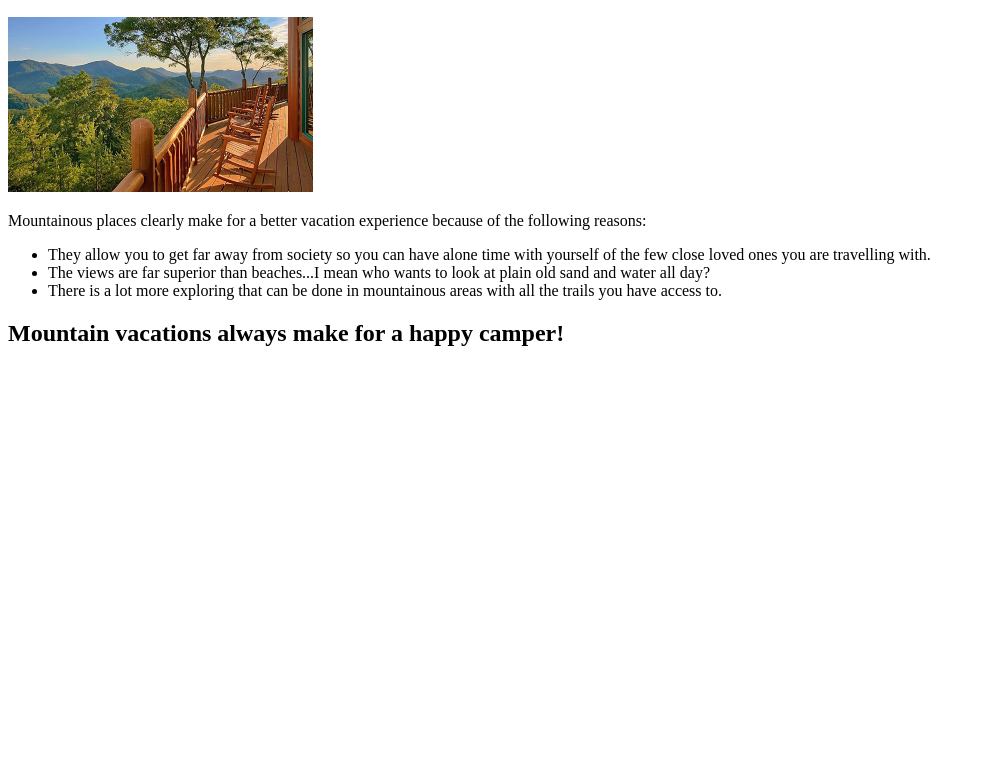
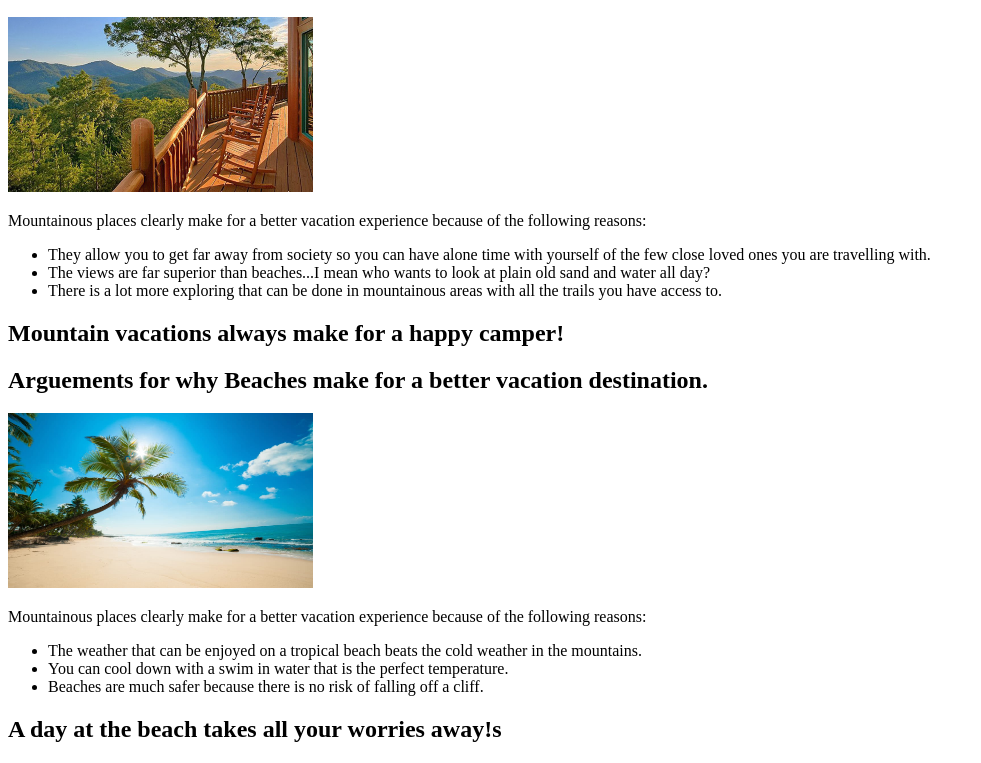
Before and after one commit to fatehrai/MMED-1054-Midterm-, a plain HTML site: page Index.html in a window 1280 px wide. Shown: the part 97-860 px from the top of the page, without its empty margins (0-981 px from the left). Before the commit the page ends 800 px from the top, so only its background shows below. Drawn offline with Linux system fonts and the light colour scheme.

Commit message:
Updated Index.html file by adding a section about beaches and provided reasons for why they are better

```diff
--- a/Index.html
+++ b/Index.html
@@ -9,7 +9,7 @@
 		<h1>Mountains or Beaches?</h1>
 
 
-		<section>
+	<section>
 			<h2>Arguements for why Mountains make for a better vacation destination.</h2>
 				<img src="images/Mountains.jpg" width="305" height="175" alt="Mountain vacation">
 			<p>Mountainous places clearly make for a better vacation experience because of the following reasons:</p>
@@ -19,6 +19,18 @@
 					<li>There is a lot more exploring that can be done in mountainous areas with all the trails you have access to.</li>
 				</ul>
 		</section>
+		<h2> Mountain vacations always make for a happy camper!</h2>
+	</section>
+
+<section>
+			<h2>Arguements for why Beaches make for a better vacation destination.</h2>
+				<img src="images/beach.jpg" width="305" height="175" alt="Mountain vacation">
+			<p>Mountainous places clearly make for a better vacation experience because of the following reasons:</p>
+				<ul>
+					<li>The weather that can be enjoyed on a tropical beach beats the cold weather in the mountains.</li>
+					<li>You can cool down with a swim in water that is the perfect temperature.</li>
+					<li>Beaches are much safer because there is no risk of falling off a cliff.</li>
+				</ul>
 		</section>
-
-			<h2> Mountain vacations always make for a happy camper!</h2>
+		<h2> A day at the beach takes all your worries away!s</h2>
+	</section>
```
